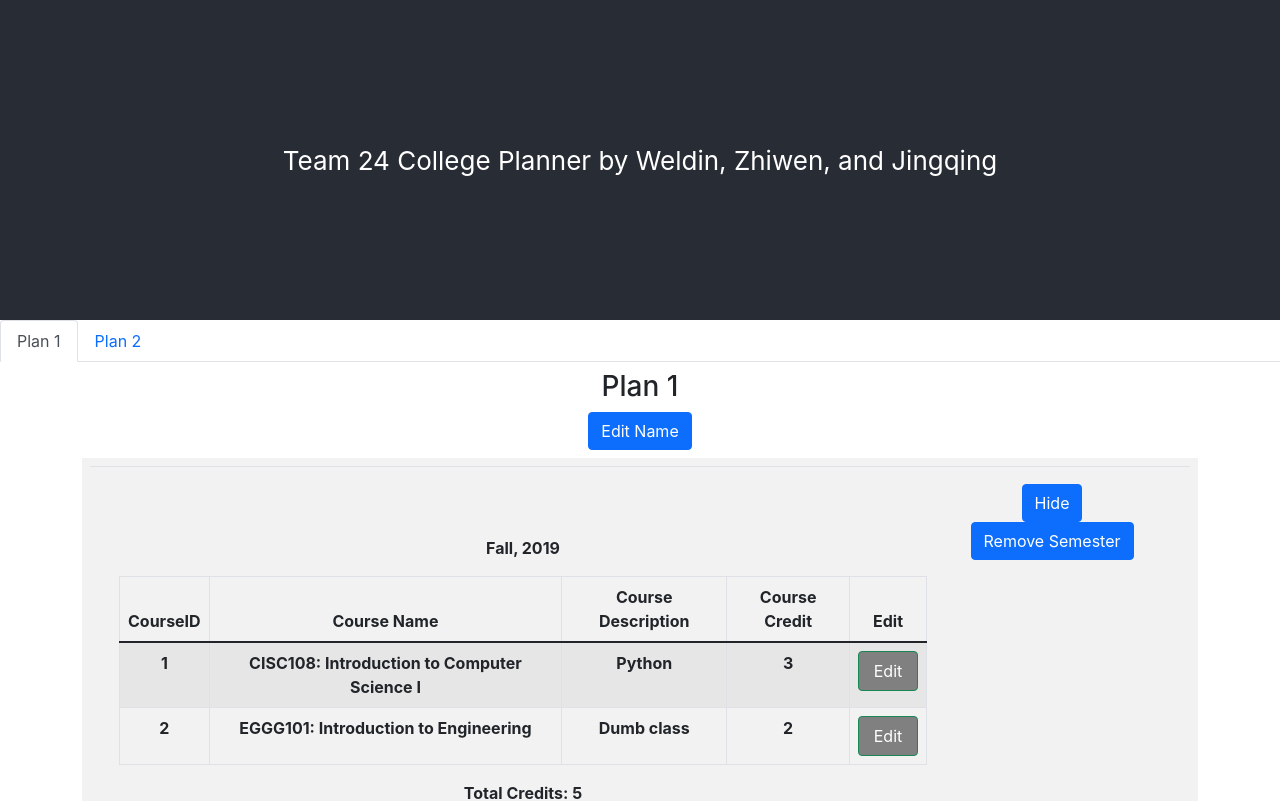
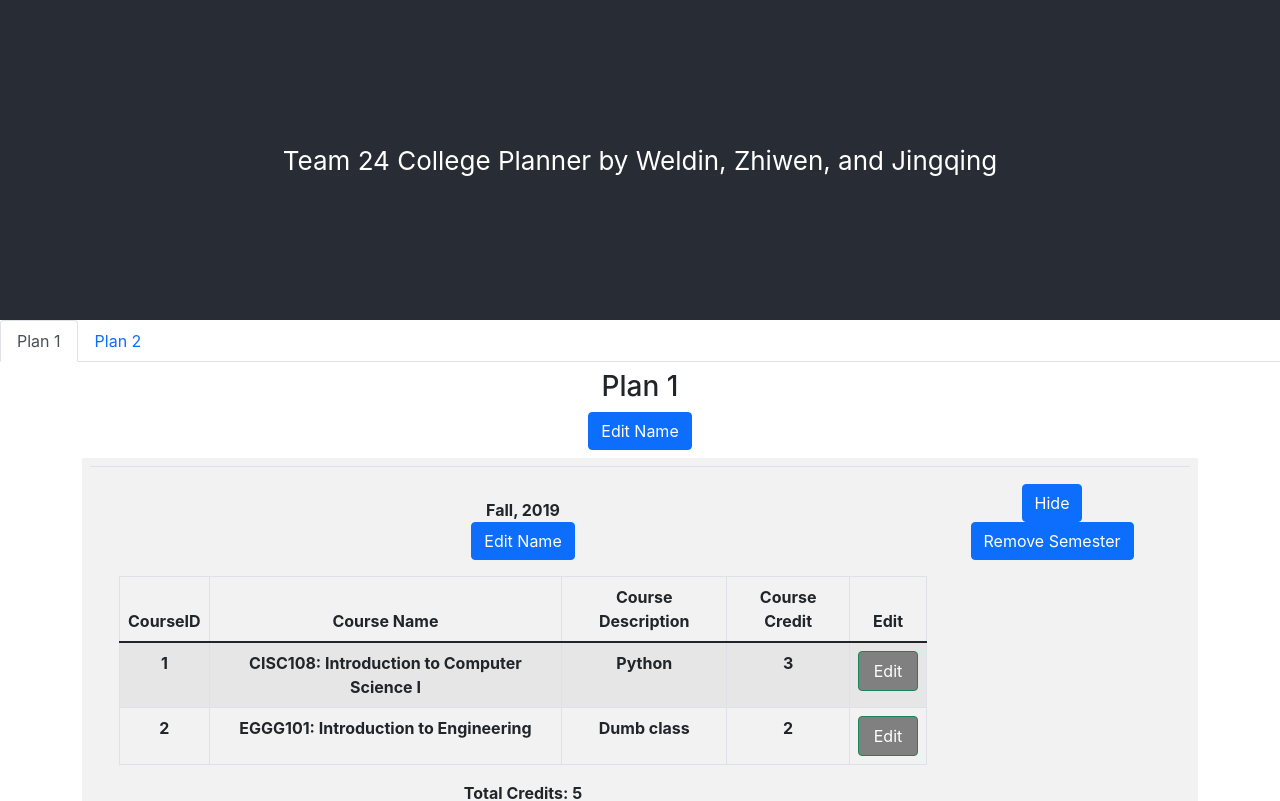
Before and after one commit to UD-CISC275-S22/cis-scheduler-team24, a React (Create React App) app: page / in a window 1280 px wide. Shown: the top 801 px of the page. Built offline with nearby package versions, Linux system fonts and the light colour scheme.

Commit message:
Added ability to change semester names

```diff
--- a/src/App.tsx
+++ b/src/App.tsx
@@ -13,6 +13,7 @@ const PLANS = plans.map(
         semesters: plan.semesters.map(
             (semester: Semester): Semester => ({
                 ...semester,
+                name: semester.session + ", " + semester.year,
                 courses: semester.courses.map(
                     (course: Course): Course => ({ ...course })
                 )
--- /dev/null
+++ b/src/components/editSemester.tsx
@@ -0,0 +1,37 @@
+import React, { useState } from "react";
+import { Col, Form, Button } from "react-bootstrap";
+import { Semester } from "../interfaces/semester";
+
+export function EditSemester({
+    semester,
+    setSemesterName,
+    openEdit
+}: {
+    semester: Semester;
+    setSemesterName: (id: number, name: string) => void;
+    openEdit: () => void;
+}): JSX.Element {
+    const [name, setName] = useState<string>(semester.name);
+
+    function save(): void {
+        setSemesterName(semester.id, name);
+        openEdit();
+    }
+
+    return (
+        <div>
+            <Form.Group>
+                <Form.Label>New Name:</Form.Label>
+                <Col>
+                    <Form.Control
+                        value={name}
+                        onChange={(
+                            event: React.ChangeEvent<HTMLInputElement>
+                        ) => setName(event.target.value)}
+                    />
+                </Col>
+            </Form.Group>
+            <Button onClick={save}>Save Name</Button>
+        </div>
+    );
+}
--- a/src/components/listSemesters.tsx
+++ b/src/components/listSemesters.tsx
@@ -5,10 +5,12 @@ import { ViewSemester } from "./viewSemester";
 
 export function ListSemesters({
     planSemesters,
-    removeSemester
+    removeSemester,
+    setSemesterName
 }: {
     planSemesters: Semester[];
     removeSemester: (id: number) => void;
+    setSemesterName: (id: number, name: string) => void;
 }): JSX.Element {
     return (
         <div>
@@ -20,6 +22,7 @@ export function ListSemesters({
                                 <ViewSemester
                                     semester={semester}
                                     removeSemester={removeSemester}
+                                    setSemesterName={setSemesterName}
                                 ></ViewSemester>
                             </div>
                         ))}
--- a/src/components/viewPlan.tsx
+++ b/src/components/viewPlan.tsx
@@ -32,7 +32,7 @@ export function ViewPlan({
             ...semesters,
             {
                 id: semesters.length + 1,
-                name: "",
+                name: "New Semester",
                 year: 0,
                 session: "Smarch",
                 courses: [],
@@ -52,6 +52,15 @@ export function ViewPlan({
 
     function clearSemesters(): void {
         setSemesters([]);
+    }
+
+    function setSemesterName(id: number, name: string): void {
+        setSemesters(
+            semesters.map(
+                (semester: Semester): Semester =>
+                    semester.id === id ? { ...semester, name: name } : semester
+            )
+        );
     }
 
     return (
@@ -84,6 +93,7 @@ export function ViewPlan({
                                 <ListSemesters
                                     planSemesters={semesters}
                                     removeSemester={removeSemester}
+                                    setSemesterName={setSemesterName}
                                 ></ListSemesters>
                             </td>
                         </tr>
--- a/src/components/viewSemester.tsx
+++ b/src/components/viewSemester.tsx
@@ -4,22 +4,27 @@ import { Button, Container, Table } from "react-bootstrap";
 import { Semester } from "../interfaces/semester";
 import { Course } from "../interfaces/course";
 import { ListCourses } from "./listCourses";
+import { EditSemester } from "./editSemester";
 
 export function ViewSemester({
     semester,
-    removeSemester
+    removeSemester,
+    setSemesterName
 }: {
     semester: Semester;
     removeSemester: (id: number) => void;
+    setSemesterName: (id: number, name: string) => void;
 }): JSX.Element {
     const [courses /*, setcourses*/] = useState<Course[]>(semester.courses);
-    const [semesterName /*, setSemesterName*/] = useState<string>(
-        semester.session + ", " + semester.year
-    );
     const [showMore, setShowMore] = useState<boolean>(true);
+    const [isEditing, setEditing] = useState<boolean>(false);
 
     function deleteSemester(): void {
         removeSemester(semester.id);
+    }
+
+    function openEdit(): void {
+        setEditing(!isEditing);
     }
 
     return (
@@ -28,7 +33,22 @@ export function ViewSemester({
                 <Table striped borderless hover>
                     <thead>
                         <tr>
-                            <th>{semesterName}</th>
+                            <th>
+                                {semester.name}
+                                <div>
+                                    {isEditing ? (
+                                        <EditSemester
+                                            semester={semester}
+                                            setSemesterName={setSemesterName}
+                                            openEdit={openEdit}
+                                        ></EditSemester>
+                                    ) : (
+                                        <Button onClick={openEdit}>
+                                            Edit Name
+                                        </Button>
+                                    )}
+                                </div>
+                            </th>
                             <th>
                                 <Button
                                     className="btn"
```
